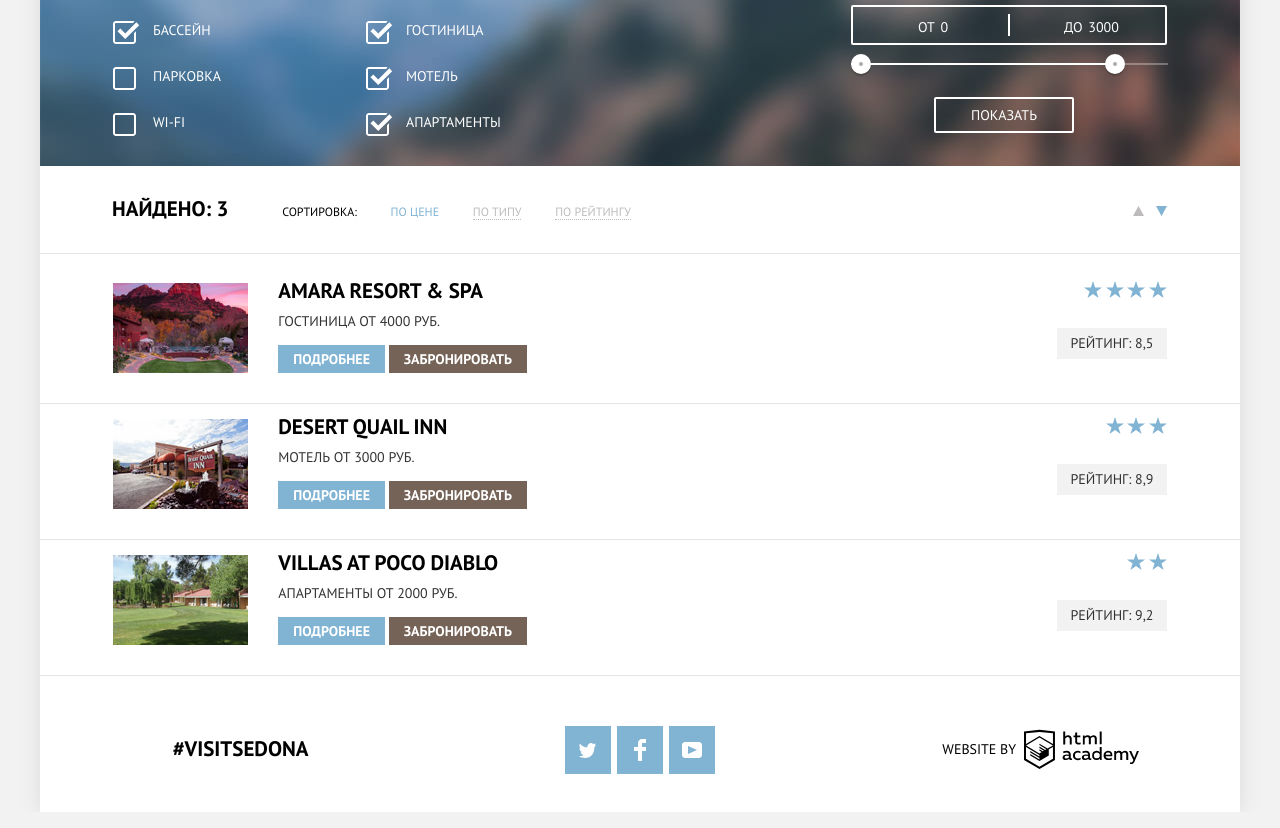
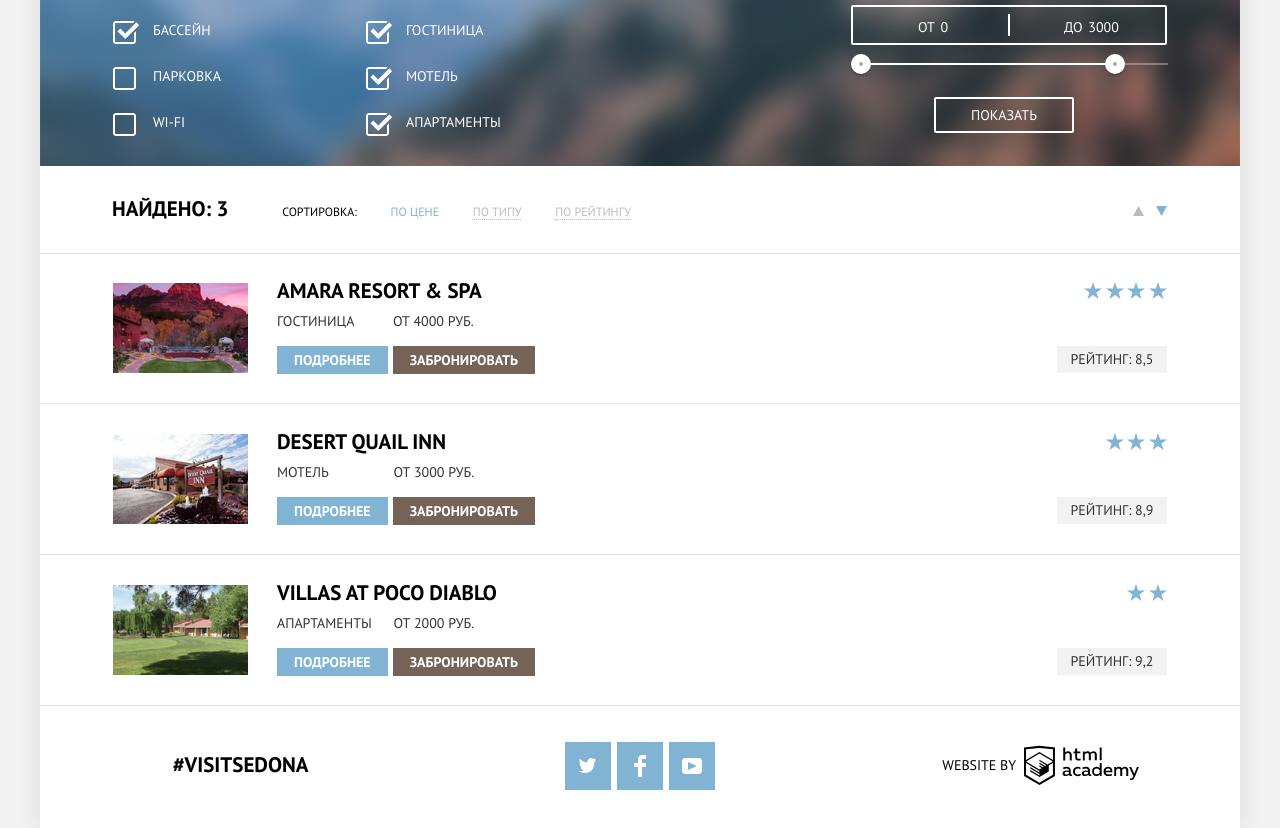
Before and after one commit to Rinnelis/974729-sedona-26, a plain HTML site: page catalog.html in a window 1280 px wide. Shown: the part 107-935 px from the top of the page. Drawn offline with Linux system fonts and the light colour scheme.

Commit message:
Личный проект: завершаем верстку

```diff
--- a/catalog.html
+++ b/catalog.html
@@ -126,8 +126,8 @@
                 <img src="img/amara.jpg" width="135" height="90" alt="Amara">
                 <div class="hotel-text">
                 <h2><a class="hotel-name" href="#">Amara Resort & Spa</a></h2>
-                <p>Гостиница от 4000 руб.</p>
-                <div>
+                <p>Гостиница <span>от 4000 руб.</span></p>
+                <div class="hotel-buttons">
                 <a class="more" href="#">Подробнее</a>
                 <a class="book" href="#">Забронировать</a>
                 </div>
@@ -161,8 +161,8 @@
                 <img src="img/desert.jpg" width="135" height="90" alt="Desert">
                 <div class="hotel-text">
                 <h2><a class="hotel-name" href="#">Desert Quail Inn</a></h2>
-                <p>Мотель от 3000 руб.</p>
-                <div>
+                <p>Мотель <span>от 3000 руб.</span></p>
+                <div class="hotel-buttons">
                 <a class="more" href="#">Подробнее</a>
                 <a class="book" href="#">Забронировать</a>
                 </div>
@@ -192,8 +192,8 @@
               <img src="img/villas.jpg" width="135" height="90" alt="Villas">
               <div class="hotel-text">
                 <h2><a class="hotel-name" href="#">Villas at Poco Diablo</a></h2>
-                <p>Апартаменты от 2000 руб.</p>
-                <div>
+                <p>Апартаменты <span>от 2000 руб.</span></p>
+                <div class="hotel-buttons">
                 <a class="more" href="#">Подробнее</a>
                 <a class="book" href="#">Забронировать</a>
                 </div>
--- a/css/style.css
+++ b/css/style.css
@@ -833,6 +833,7 @@ input[disabled] + label::before {
   justify-content: space-between;
   list-style: none;
   border-bottom: 1px solid #e5e5e5;
+  margin-bottom: -1px;
 }
 
 .text-left {
@@ -921,35 +922,42 @@ input[disabled] + label::before {
   list-style: none;
   padding: 0;
   margin-top: 0;
+  margin-bottom: 0;
 }
 
 .hotel-text {
   margin-top: -7px;
+  padding-left: 29px;
+}
+
+.hotel-text span {
+  padding-left: 35px;
+}
+
+.hotel-item:nth-child(2) span {
+  padding-left: 61px;
+}
+
+.hotel-item:nth-child(3) span {
+  padding-left: 18px;
 }
 
 .hotel-item {
   display: flex;
   width: 100%;
   box-sizing: border-box;
-  padding: 0 73px;
+  padding: 15px 73px 29px;
   justify-content: space-between;
-  padding-bottom: 30px;
   border-bottom: 1px solid #e5e5e5;
-  padding-top: 0;
 }
 
 .left-column {
   display: flex;
-  width: 414px;
-  justify-content: space-between;
+  width: 730px;
 }
 
 .right-column {
   width: 125px;
-  display: flex;
-  flex-direction: column;
-  justify-content: space-between;
-  align-items: flex-end;
   padding-top: 10px;
 }
 
@@ -976,9 +984,9 @@ a.hotel-name:active {
 .more {
   background-color: #81B3D2;
   color: #ffffff;
-  width: 110px;
-  padding: 5px 15px;
+  padding: 1px 17px;
   font-weight: bold;
+  margin-right: 5px;
 }
 
 a.more:hover,
@@ -994,8 +1002,7 @@ a.more:active {
 .book {
   background-color: #766357;
   color: #ffffff;
-  width: 142px;
-  padding: 5px 15px;
+  padding: 1px 17px;
   font-weight: bold;
 }
 
@@ -1009,12 +1016,17 @@ a.book:active {
   color: #928A85;
 }
 
+.hotel-buttons {
+  display: flex;
+  margin-bottom: 0;
+}
+
 .rate {
   background-color: #F2F2F2;
-  width: 110px;
-  padding: 5px 0;
+  padding: 3px 10px;
   text-align: center;
-  margin-top: 10px;
+  margin-left: 15px;
+  margin-bottom: 0;
 }
 
 .hotel-item img {
@@ -1022,7 +1034,7 @@ a.book:active {
 }
 
 .stars {
-  padding-top: 2px;
-  margin-bottom: 10px;
-  padding-bottom: 10px;
+  padding-top: 3px;
+  padding-bottom: 50px;
+  text-align: right;
 }
```
